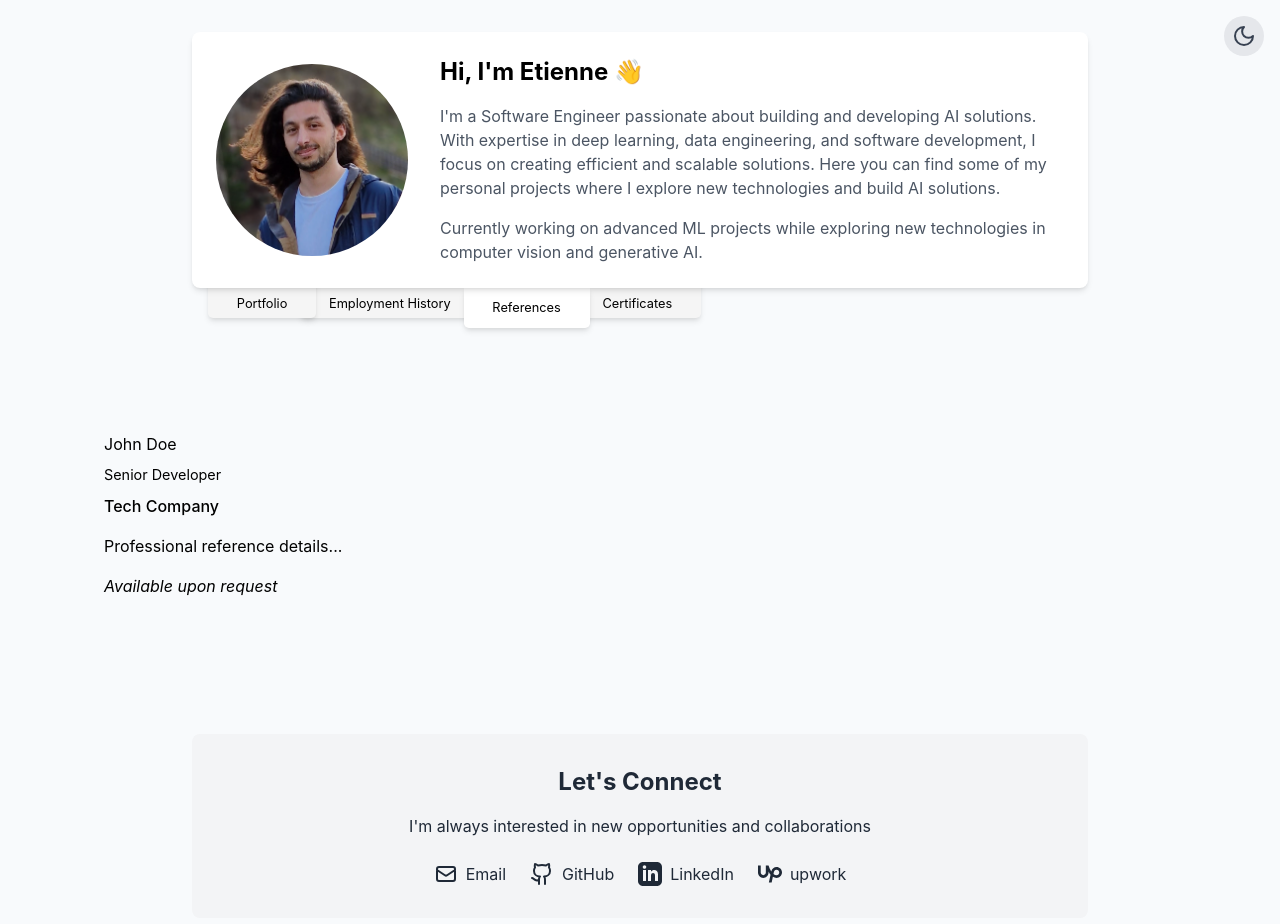
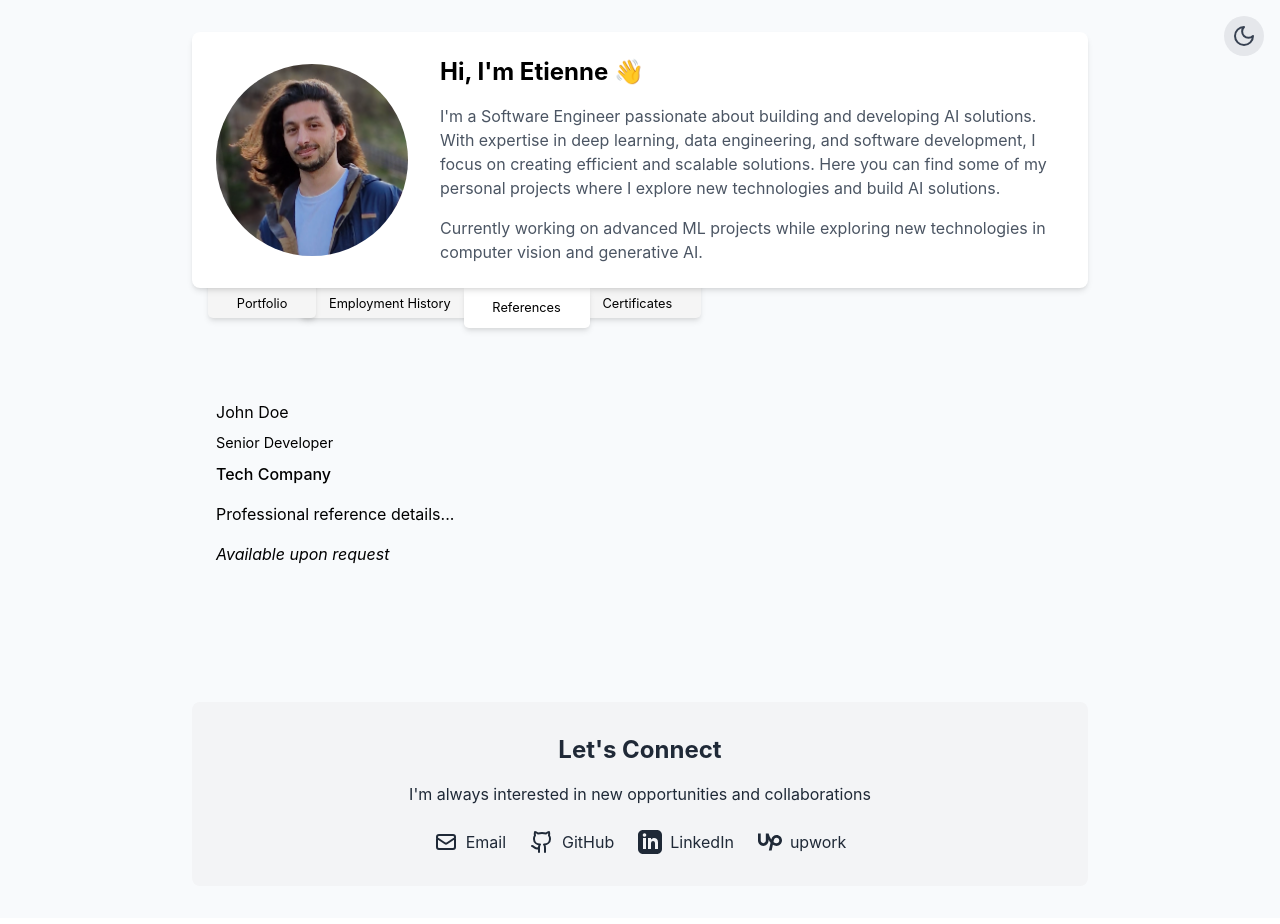
Before and after one commit to etiennegalea/etiennegalea.github.io, a React (Create React App) app: page / in a window 1280 px wide. Both pictures are taken after a click on the button "References". Shown: the top 924 px of the page. Built offline with nearby package versions, Linux system fonts and the light colour scheme.

Commit message:
Updated tab navigation and related tab styling

```diff
--- a/src/components/Certificates.js
+++ b/src/components/Certificates.js
@@ -14,7 +14,8 @@ const Certificates = () => {
   ];
 
   return (
-    <div className="certificates-container">
+
+    <div className="max-w-4xl mx-auto mb-8 certificates-container">
       {certificates.map((cert, index) => (
         <div key={index} className="certificate-card">
           <div className="certificate-icon">
--- a/src/components/References.js
+++ b/src/components/References.js
@@ -14,7 +14,7 @@ const References = () => {
   ];
 
   return (
-    <div className="references-container">
+    <div className="max-w-4xl mx-auto mb-8 references-container">
     {references.map((ref, index) => (
         <div key={index} className="reference-card">
         <div className="reference-header">
--- a/src/styles/Certificates.css
+++ b/src/styles/Certificates.css
@@ -2,9 +2,6 @@
   display: grid;
   grid-template-columns: repeat(auto-fit, minmax(280px, 1fr));
   gap: 2rem;
-  padding: 2rem;
-  max-width: 1200px;
-  margin: 0 auto;
 }
 
 .certificate-card {
--- a/src/styles/References.css
+++ b/src/styles/References.css
@@ -2,9 +2,6 @@
   display: grid;
   grid-template-columns: repeat(auto-fit, minmax(300px, 1fr));
   gap: 2rem;
-  padding: 2rem;
-  max-width: 1200px;
-  margin: 0 auto;
 }
 
 .reference-card {
```
Lines whose indentation alone changed are shown as unchanged.
